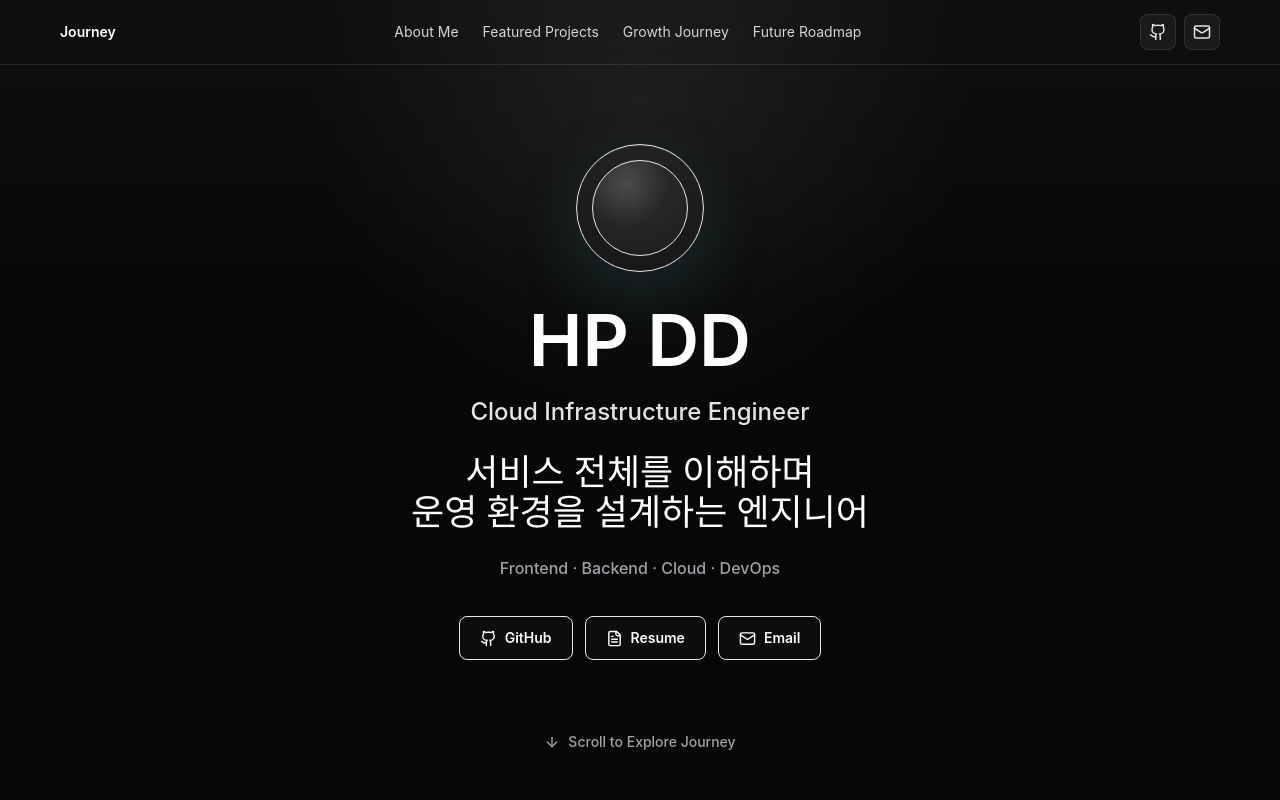
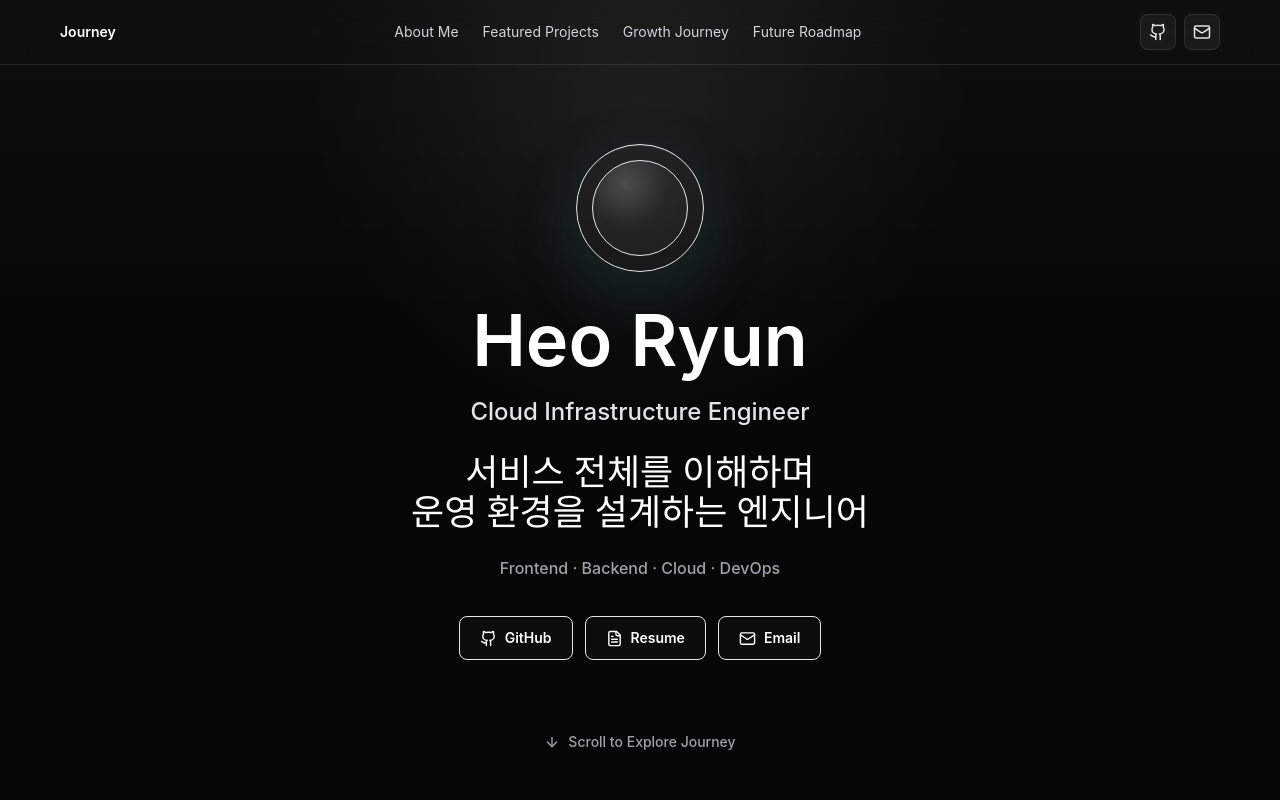
Before and after one commit to heolyun/Journey, a React (Vite) app: page / in a window 1280 px wide. Shown: the top 800 px of the page. Built offline with nearby package versions, Linux system fonts and the light colour scheme.

Commit message:
Update portfolio contact details

```diff
--- a/src/components/Header.tsx
+++ b/src/components/Header.tsx
@@ -39,7 +39,7 @@ export function Header() {
           <a
             aria-label="Email"
             className="focus-ring grid h-9 w-9 place-items-center rounded-lg border border-white/10 bg-white/5 text-zinc-200 transition hover:border-cyan/40 hover:text-cyan"
-            href="mailto:hello@example.com"
+            href="mailto:hl620@naver.com"
             title="Email"
           >
             <Mail size={18} />
--- a/src/data/portfolio.ts
+++ b/src/data/portfolio.ts
@@ -17,7 +17,7 @@ export type FeaturedProject = {
 };
 
 export const heroProfile = {
-  name: 'HP DD',
+  name: 'Heo Ryun',
   role: 'Cloud Infrastructure Engineer',
   intro: ['서비스 전체를 이해하며', '운영 환경을 설계하는 엔지니어'],
   stack: 'Frontend · Backend · Cloud · DevOps',
@@ -32,7 +32,7 @@ export const heroProfile = {
     },
     {
       label: 'Email',
-      href: 'mailto:hello@example.com',
+      href: 'mailto:hl620@naver.com',
     },
   ],
 };
```
